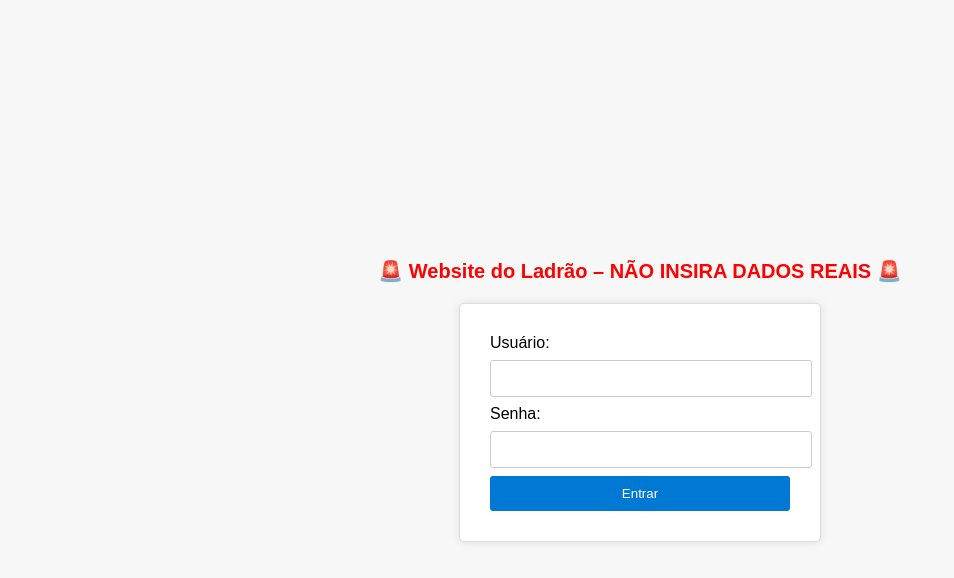
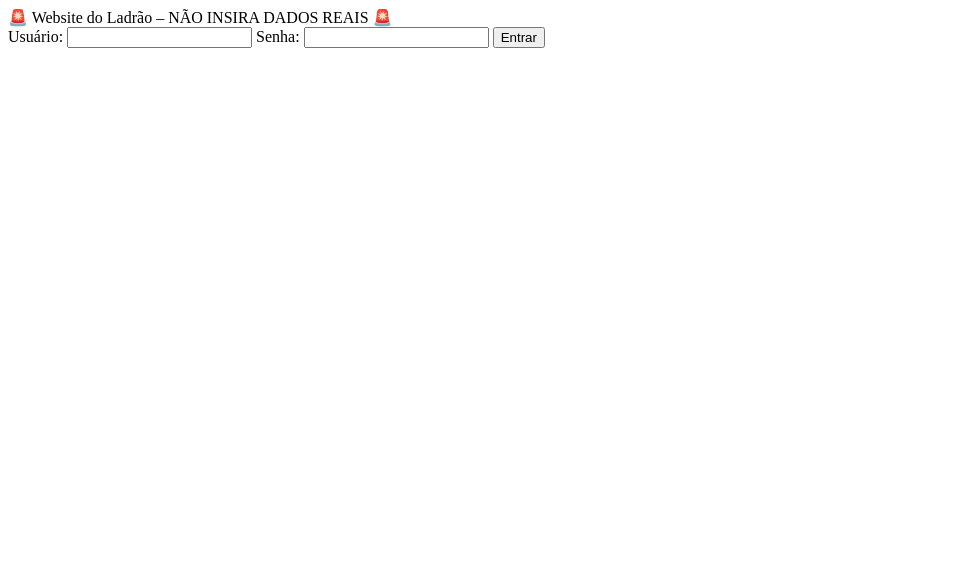
Before and after one commit to davidbrown-sec/azure-dummy-login, a plain HTML site: page index.html in a window 1280 px wide. Shown: the whole page, without its empty margins (0-954 px from the left). Drawn offline with Linux system fonts and the light colour scheme.

Commit message:
Update index.html

```diff
--- a/index.html
+++ b/index.html
@@ -4,49 +4,7 @@
   <meta charset="UTF-8">
   <title>🚨 Website do Ladrão</title>
   <style>
-    body {
-      font-family: Arial, sans-serif;
-      background-color: #f7f7f7;
-      display: flex;
-      flex-direction: column;
-      align-items: center;
-      justify-content: center;
-      height: 100vh;
-      margin: 0;
-    }
-    .warning {
-      color: red;
-      font-size: 20px;
-      font-weight: bold;
-      margin-bottom: 20px;
-    }
-    .login-box {
-      background-color: white;
-      padding: 30px;
-      border: 1px solid #ddd;
-      border-radius: 5px;
-      box-shadow: 0 0 10px rgba(0,0,0,0.1);
-      width: 300px;
-    }
-    input[type="text"], input[type="password"] {
-      width: 100%;
-      padding: 10px;
-      margin: 8px 0;
-      border: 1px solid #ccc;
-      border-radius: 3px;
-    }
-    input[type="submit"] {
-      background-color: #0078D4;
-      color: white;
-      padding: 10px;
-      width: 100%;
-      border: none;
-      border-radius: 3px;
-      cursor: pointer;
-    }
-    input[type="submit"]:hover {
-      background-color: #005ea2;
-    }
+    /* Same CSS from before */
   </style>
 </head>
 <body>
```
